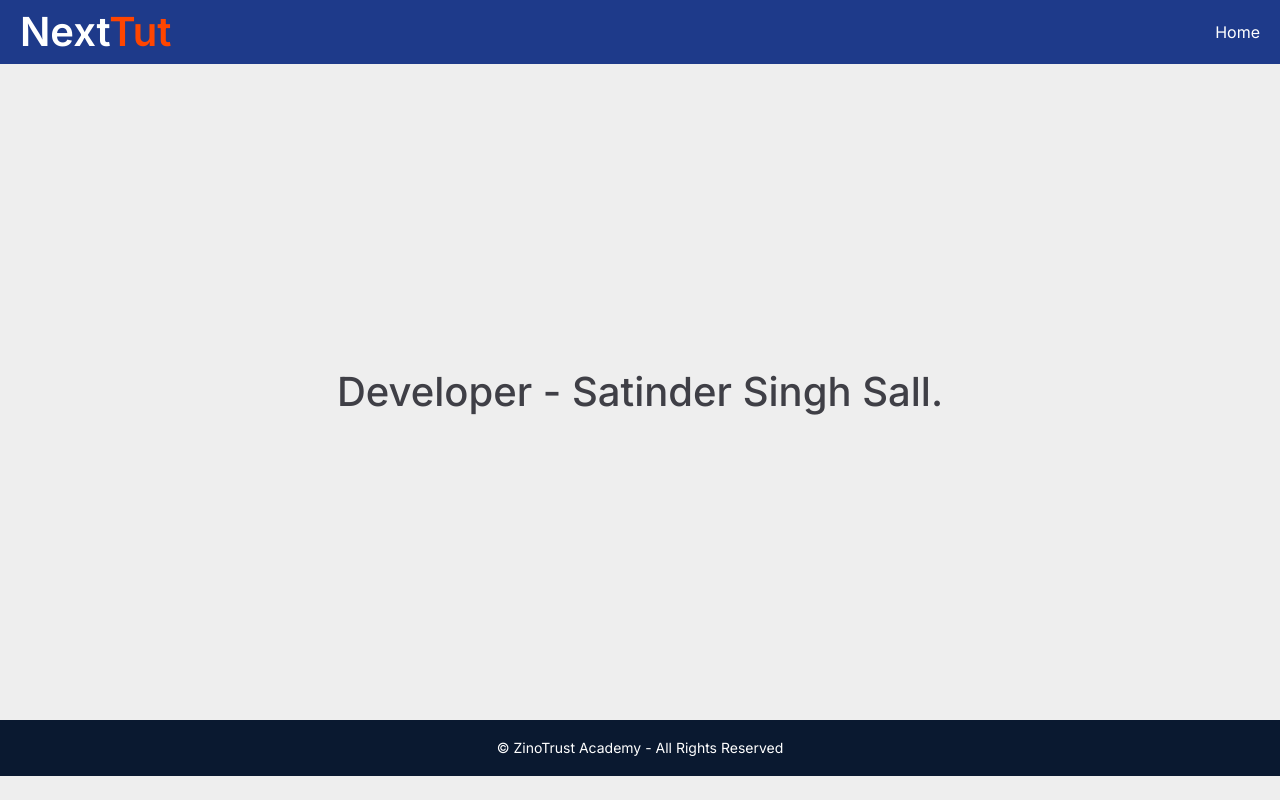
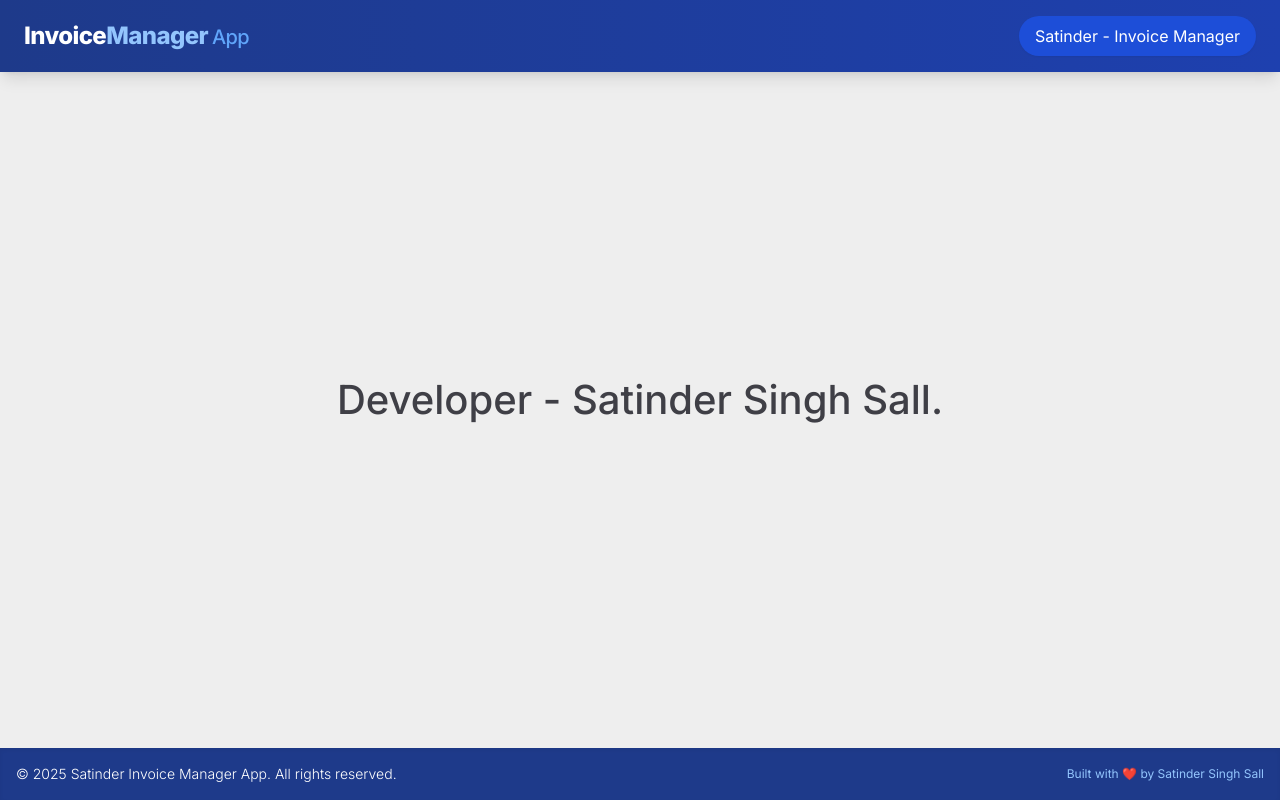
Before and after one commit to SatinderSinghSall/Invoice-Manager-App, a Next.js app: page / in a window 1280 px wide. Built offline with nearby package versions, Linux system fonts and the light colour scheme.

Commit message:
Improved the UI of Navbar & Footer.

```diff
--- a/src/app/layout.js
+++ b/src/app/layout.js
@@ -14,9 +14,9 @@ export const metadata = {
 export default function RootLayout({ children }) {
   return (
     <html lang="en">
-      <body className={inter.className}>
+      <body className={`${inter.className} min-h-screen flex flex-col`}>
         <Header />
-        {children}
+        <main className="flex-grow">{children}</main>
         <Footer />
       </body>
     </html>
--- a/src/components/footer/Footer.jsx
+++ b/src/components/footer/Footer.jsx
@@ -1,9 +1,17 @@
+"use client";
+import React from "react";
+
 export default function Footer() {
+  const year = new Date().getFullYear();
+
   return (
-    <footer className="bg-color-dark-blue h-14 --center-all">
-      <div className="container flex-center">
-        <p className="text-sm text-white">
-          © ZinoTrust Academy - All Rights Reserved
+    <footer className="bg-blue-900 py-4 shadow-inner">
+      <div className="container mx-auto px-4 flex flex-col md:flex-row items-center justify-between text-center md:text-left">
+        <p className="text-white text-sm font-light">
+          © {year} Satinder Invoice Manager App. All rights reserved.
+        </p>
+        <p className="text-blue-300 text-xs mt-2 md:mt-0">
+          Built with ❤️ by Satinder Singh Sall
         </p>
       </div>
     </footer>
--- a/src/components/header/Header.jsx
+++ b/src/components/header/Header.jsx
@@ -1,21 +1,57 @@
-import React from "react";
+"use client";
+import React, { useState } from "react";
 import Link from "next/link";
+import { Menu, X } from "lucide-react"; // for hamburger icon
 
 export default function Header() {
+  const [menuOpen, setMenuOpen] = useState(false);
+
   return (
-    <header className="bg-blue-900">
-      <div className="container h-16  flex justify-between items-center">
-        <div className="logo text-white">
-          <h2 className="text-white font-semibold">Next<span className="text-color-secondary">Tut</span></h2>
-        </div>
-        <nav>
-          <ul>
+    <header className="bg-gradient-to-r from-blue-900 to-blue-800 shadow-lg">
+      <div className="container mx-auto px-6 py-4 flex justify-between items-center">
+        {/* Logo */}
+        <Link
+          href="/"
+          className="text-white text-2xl font-extrabold tracking-tight"
+        >
+          Invoice<span className="text-blue-300">Manager</span>
+          <span className="ml-1 text-xl text-blue-400 font-medium">App</span>
+        </Link>
+
+        {/* Desktop Nav */}
+        <nav className="hidden md:flex items-center space-x-6">
+          <Link
+            href="/"
+            className="text-white bg-blue-700 hover:bg-blue-600 hover:text-black px-4 py-2 rounded-full transition-all duration-200 shadow-sm hover:shadow-md"
+          >
+            Satinder - Invoice Manager
+          </Link>
+        </nav>
+
+        {/* Mobile Menu Button */}
+        <button
+          onClick={() => setMenuOpen(!menuOpen)}
+          className="md:hidden text-white focus:outline-none"
+        >
+          {menuOpen ? <X size={28} /> : <Menu size={28} />}
+        </button>
+      </div>
+
+      {/* Mobile Menu Dropdown */}
+      {menuOpen && (
+        <div className="md:hidden px-6 pb-4">
+          <ul className="space-y-2">
             <li>
-              <Link href="/" className="text-white">Home</Link>
+              <Link
+                href="/"
+                className="block text-white bg-blue-700 hover:bg-blue-600 hover:text-black px-4 py-2 rounded-lg transition-all duration-200"
+              >
+                Satinder - Invoice Manager
+              </Link>
             </li>
           </ul>
-        </nav>
-      </div>
+        </div>
+      )}
     </header>
   );
 }
```
